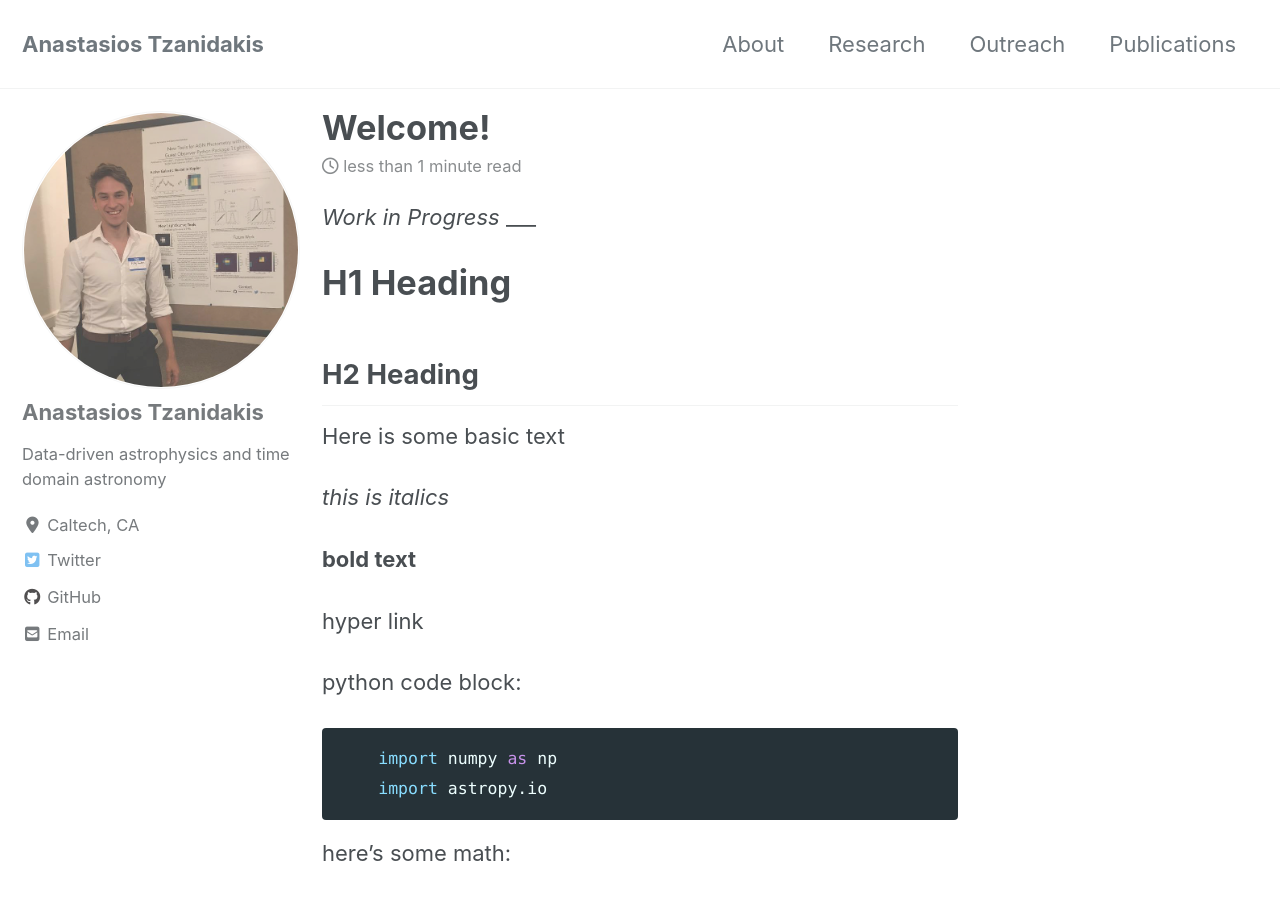
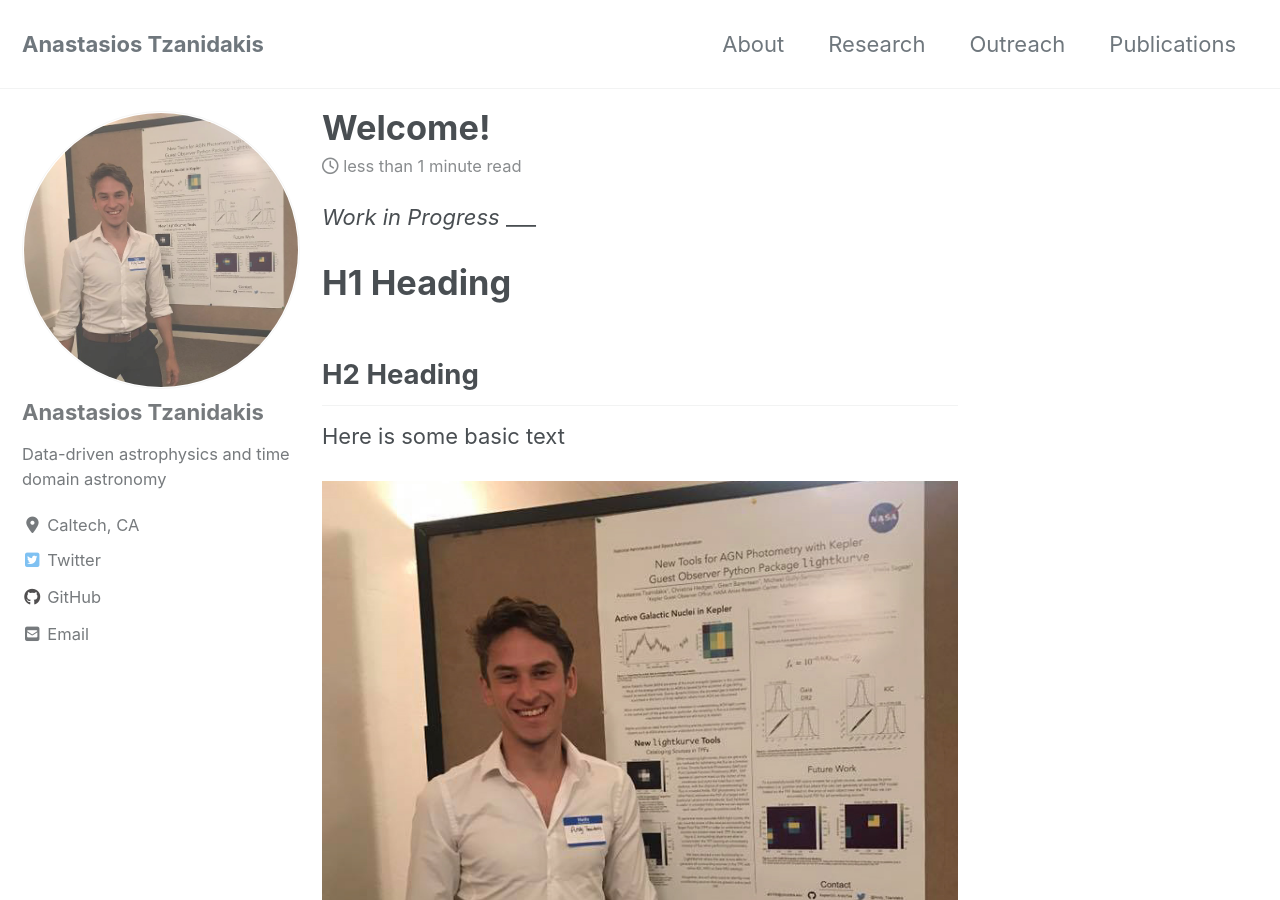
Before and after one commit to AndyTza/andytza.github.io, a Jekyll site: the page built from _posts/2020-01-19-galacticArcheology.md, in a window 1280 px wide and 900 px high. Built offline with Jekyll 4.4.1, drawn with Linux system fonts in a browser that asks for light colours; cached includes are drawn as plain includes; nearby versions of some CDN libraries.

Commit message:
new photo?

```diff
--- a/_posts/2020-01-19-galacticArcheology.md
+++ b/_posts/2020-01-19-galacticArcheology.md
@@ -15,6 +15,8 @@ ___
 
 Here is some basic text
 
+![alt text](/images/nas-post.jpg "Logo Title Text 1")
+
 *this is italics*
 
 **bold text**
```
